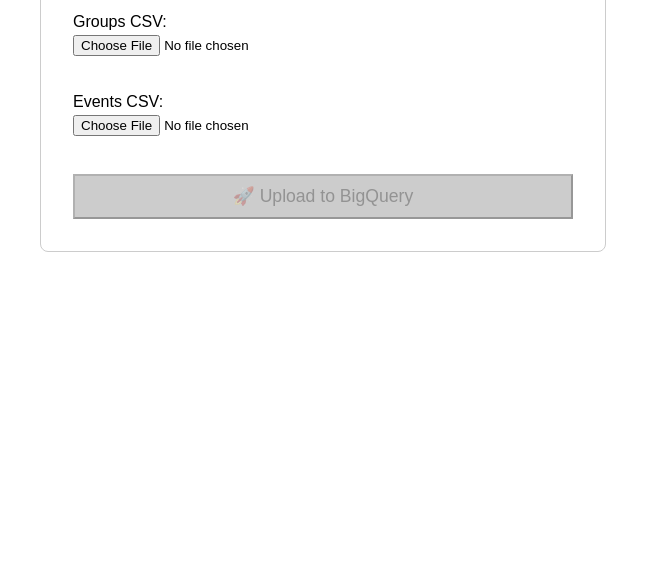
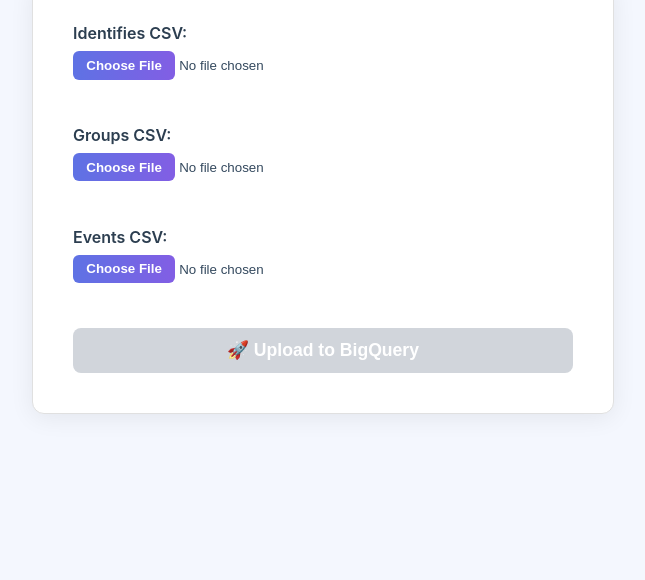
Before and after one commit to ArvoanDev/juneso2rudderstack, a website: page index.html in a window 1280 px wide. Shown: the part 220-800 px from the top of the page, without its empty margins (317-962 px from the left). Drawn offline with Linux system fonts and the light colour scheme.

Commit message:
Some styling for the UI.

```diff
--- a/index.html
+++ b/index.html
@@ -4,16 +4,131 @@
     <meta charset="UTF-8">
     <title>June.so to BigQuery Uploader</title>
     <style>
-        body { font-family: sans-serif; display: flex; flex-direction: column; align-items: center; padding: 2rem; }
-        form { display: flex; flex-direction: column; gap: 1rem; border: 1px solid #ccc; padding: 2rem; border-radius: 8px; width: 100%; max-width: 500px; }
-        .file-input-group { display: flex; flex-direction: column; gap: 0.25rem; }
-        button { font-size: 1.1rem; padding: 10px 20px; cursor: pointer; }
-        button:disabled { cursor: not-allowed; background-color: #ccc; }
-        #status-message { margin-top: 1rem; font-weight: bold; padding: 1rem; border-radius: 5px; width: 100%; max-width: 500px; box-sizing: border-box; text-align: center;}
-        .success { background-color: #d4edda; color: #155724; }
-        .error { background-color: #f8d7da; color: #721c24; }
-        .info { background-color: #cce5ff; color: #004085; }
-        .file-error-message { color: #721c24; font-size: 0.9rem; font-weight: bold; min-height: 1.2em; }
+        /* --- Modern Theme --- */
+        :root {
+            --bg-color: #f4f7fe;
+            --form-bg: #ffffff;
+            --text-color: #34495e;
+            --heading-color: #483d8b;
+            --primary-start: #5e72e4;
+            --primary-end: #825ee4;
+            --primary-hover-start: #6b8ff4;
+            --primary-hover-end: #936ef4;
+            --disabled-bg: #d1d5db;
+            --error-bg: #fee2e2;
+            --error-text: #991b1b;
+            --success-bg: #d1fae5;
+            --success-text: #065f46;
+            --info-bg: #dbeafe;
+            --info-text: #1e40af;
+        }
+
+        body {
+            font-family: -apple-system, BlinkMacSystemFont, "Segoe UI", Roboto, Helvetica, Arial, sans-serif;
+            display: flex;
+            flex-direction: column;
+            align-items: center;
+            justify-content: center;
+            min-height: 100vh;
+            margin: 0;
+            background-color: var(--bg-color);
+            color: var(--text-color);
+        }
+
+        h1 {
+            color: var(--heading-color);
+            margin-bottom: 2rem;
+            font-weight: 600;
+        }
+
+        form {
+            display: flex;
+            flex-direction: column;
+            gap: 1.25rem;
+            background-color: var(--form-bg);
+            padding: 2.5rem;
+            border-radius: 12px;
+            box-shadow: 0 4px 25px rgba(0, 0, 0, 0.07);
+            width: 100%;
+            max-width: 500px;
+            border: 1px solid #e0e0e0;
+        }
+
+        .file-input-group {
+            display: flex;
+            flex-direction: column;
+            gap: 0.5rem;
+        }
+
+        label {
+            font-weight: 600;
+            color: #2c3e50;
+        }
+
+        input[type="file"] {
+            color: #34495e;
+        }
+
+        input[type="file"]::file-selector-button {
+            font-weight: bold;
+            color: #fff;
+            background: linear-gradient(90deg, var(--primary-start) 0%, var(--primary-end) 100%);
+            padding: 0.5em 1em;
+            border: none;
+            border-radius: 6px;
+            cursor: pointer;
+            transition: background 0.2s ease-in-out;
+        }
+
+        input[type="file"]::file-selector-button:hover {
+            background: linear-gradient(90deg, var(--primary-hover-start) 0%, var(--primary-hover-end) 100%);
+        }
+
+        button {
+            font-size: 1.1rem;
+            font-weight: 600;
+            padding: 12px 20px;
+            cursor: pointer;
+            border: none;
+            border-radius: 8px;
+            color: white;
+            background: linear-gradient(90deg, var(--primary-start) 0%, var(--primary-end) 100%);
+            transition: all 0.2s ease-in-out;
+            box-shadow: 0 4px 6px rgba(50, 50, 93, 0.11), 0 1px 3px rgba(0, 0, 0, 0.08);
+        }
+
+        button:hover:not(:disabled) {
+            transform: translateY(-2px);
+            box-shadow: 0 7px 14px rgba(50, 50, 93, 0.1), 0 3px 6px rgba(0, 0, 0, 0.08);
+        }
+
+        button:disabled {
+            cursor: not-allowed;
+            background: var(--disabled-bg);
+            box-shadow: none;
+        }
+
+        #status-message {
+            margin-top: 1.5rem;
+            font-weight: 500;
+            padding: 1rem;
+            border-radius: 8px;
+            width: 100%;
+            max-width: 500px;
+            box-sizing: border-box;
+            text-align: center;
+            opacity: 0;
+            transition: opacity 0.3s ease;
+        }
+
+        #status-message:not(:empty) {
+            opacity: 1;
+        }
+
+        .success { background-color: var(--success-bg); color: var(--success-text); }
+        .error { background-color: var(--error-bg); color: var(--error-text); }
+        .info { background-color: var(--info-bg); color: var(--info-text); }
+        .file-error-message { color: var(--error-text); font-size: 0.9rem; font-weight: 600; min-height: 1.2em; }
     </style>
 </head>
 <body>
@@ -59,7 +174,6 @@
             events: false
         };
 
-        // **THE FIX**: Stricter validation rules with required and forbidden columns.
         const VALIDATION_RULES = {
             identifies: {
                 required: ['user_id', 'traits'],
@@ -96,14 +210,12 @@
             const headers = await getFileHeader(file);
             const rules = VALIDATION_RULES[fileType];
 
-            // Check for required columns
             for (const col of rules.required) {
                 if (!headers.includes(col)) {
                     throw new Error(`Invalid file. Header is missing required column: '${col}'.`);
                 }
             }
 
-            // Check for forbidden columns to detect wrong file types
             for (const col of rules.forbidden) {
                 if (headers.includes(col)) {
                     throw new Error(`Wrong file type. Looks like an '${Object.keys(VALIDATION_RULES).find(key => VALIDATION_RULES[key].required.includes(col))}.csv'.`);
```
